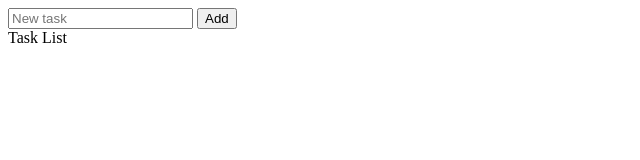
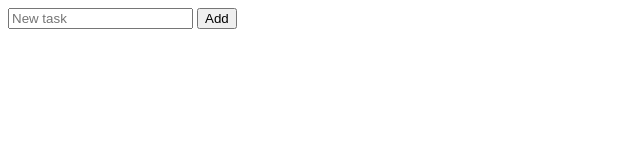
Before and after one commit to ariarzer/todo-list, a plain HTML site: page index.html in a window 1280 px wide. Shown: the full height of the page, 0-640 px from the left. Drawn offline with Linux system fonts and the light colour scheme.

Commit message:
The original to-do list is empty

```diff
--- a/index.html
+++ b/index.html
@@ -9,7 +9,7 @@
     <body>
 	<input type="text" placeholder="New task" id="newTask">
 	<button id="buttonAdd" onclick="addTask()">Add</button>
-	<div id="taskList">Task List</div>
+	<div id="taskList"></div>
 
 	<script src="js/script.js"></script>
     </body>
```
